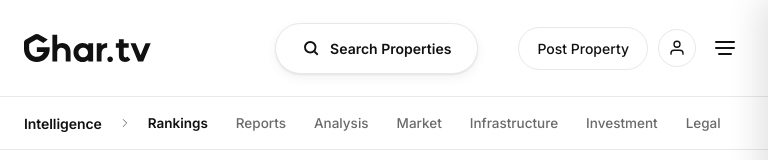
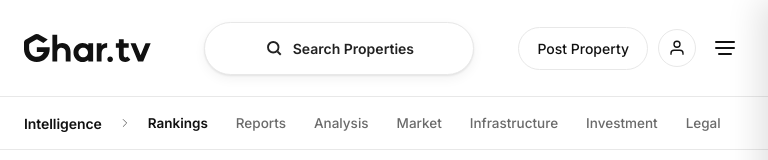
Before and after one commit to mnuprb/ghar-tv-v2, a website: page intelligence/rankings/mumbai-expensive-localities.html in a window 768 px wide. Shown: the top 160 px of the page. Drawn offline with nearby package versions, Linux system fonts and the light colour scheme.

Commit message:
intelligence/rankings: match design.html iPad nav widths (pill 270px, not 207px)
design.html's #midSmallTrigger renders at 270px because the auto column it occupies ends up at 310px wide in that specific grid context. My #tabletSearchTrigger was sitting in a content-sized auto column that collapsed to 247px (pill 207).

Fix: force grid-template-columns: 1fr minmax(310px, auto) 1fr at 744-1079 so the center column has a 310px floor — pill stretches to 270px (minus the 20px margins each side), matching design.html exactly.

```diff
--- a/intelligence/rankings/mumbai-expensive-localities.html
+++ b/intelligence/rankings/mumbai-expensive-localities.html
@@ -133,7 +133,12 @@
       #expandedSearch { display: none !important; }
       #compactSearch { display: none !important; }
       #tabletSearchTrigger { display: flex !important; }
-      #desktopNavRow { gap: 16px; padding: 0 24px; }
+      /* Force a minimum on the center column so the 'Search Properties' pill
+         renders at index4-equivalent width (~270px) instead of being squeezed
+         to its content size in an auto column. */
+      #desktopNavRow {
+        grid-template-columns: 1fr minmax(310px, auto) 1fr !important;
+      }
       /* In the scrolled state at iPad widths the compact pill DOES become useful
          (replaces the trigger to save space). */
       #mainNav.is-scrolled #tabletSearchTrigger { display: none !important; }
@@ -937,10 +942,12 @@
           <svg width="14" height="14" viewBox="0 0 24 24" fill="none" stroke="#fff" stroke-width="2.5"><circle cx="11" cy="11" r="7" /><path d="M21 21l-4.35-4.35" /></svg>
         </div>
       </div>
-      <!-- Tablet search trigger — simple "Search Properties" pill at 744-1079, matches index4.html #midSmallTrigger -->
-      <button id="tabletSearchTrigger" onclick="openMobileSearch&&openMobileSearch()" style="display:none;align-items:center;justify-content:center;gap:10px;background:#fff;border:1px solid var(--rule);border-radius:40px;padding:14px 26px;box-shadow:0 1px 2px rgba(0,0,0,.08),0 4px 12px rgba(0,0,0,.05);cursor:pointer;font-family:inherit;transition:box-shadow .2s,border-color .2s;justify-self:stretch;margin:0 16px">
-        <svg width="18" height="18" viewBox="0 0 24 24" fill="none" stroke="var(--ink)" stroke-width="2.5"><circle cx="11" cy="11" r="7" /><path d="M21 21l-4.35-4.35" /></svg>
-        <span style="font-size:14px;font-weight:600;color:var(--ink)">Search Properties</span>
+      <!-- Tablet search trigger — simple "Search Properties" pill at 744-1079, mirrors design.html #midSmallTrigger verbatim (incl. nested flex column + min-width:0 so justify-self:stretch actually widens the pill) -->
+      <button id="tabletSearchTrigger" onclick="openMobileSearch&&openMobileSearch()" style="display:none;align-items:center;justify-self:stretch;justify-content:center;background:#fff;border:1px solid var(--rule);border-radius:40px;padding:15px 28px;gap:10px;margin:0 20px;box-shadow:0 1px 2px rgba(0,0,0,.08),0 4px 12px rgba(0,0,0,.05);cursor:pointer;font-family:inherit;transition:box-shadow .2s,border-color .2s">
+        <svg width="18" height="18" viewBox="0 0 24 24" fill="none" stroke="#222" stroke-width="2.5" style="flex-shrink:0"><circle cx="11" cy="11" r="7" /><path d="M21 21l-4.35-4.35" /></svg>
+        <div style="display:flex;flex-direction:column;align-items:center;gap:3px;min-width:0">
+          <span style="font-size:14px;font-weight:600;color:#222;font-family:'Inter',sans-serif;white-space:nowrap;overflow:hidden;text-overflow:ellipsis">Search Properties</span>
+        </div>
       </button>
       <div style="display:flex;align-items:center;gap:10px;justify-self:end">
         <a href="https://www.ghar.tv/postproperty.php" class="nav-btn">Post Property</a>
```
